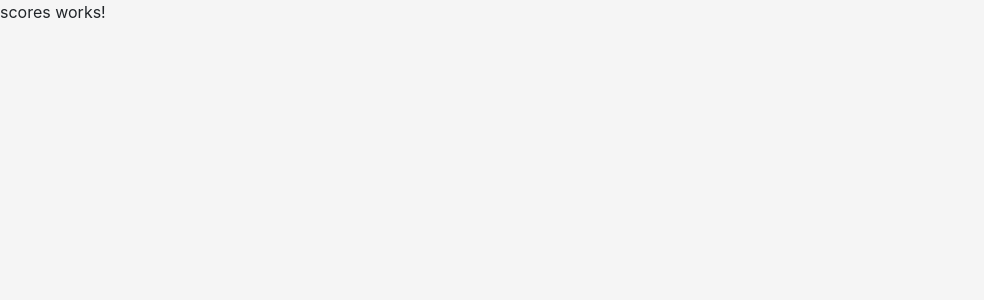
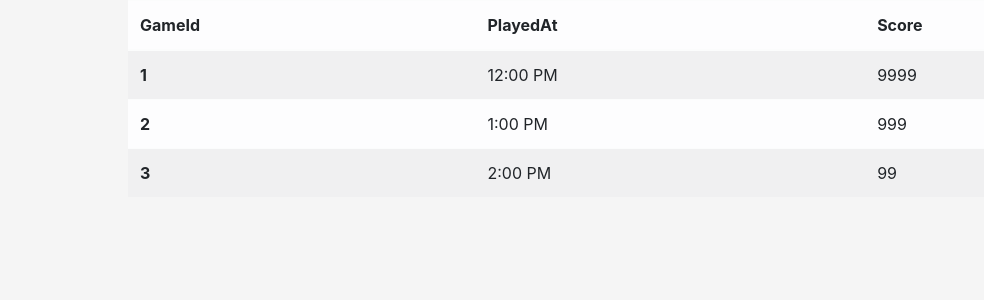
Before and after one commit to Sohamsahare/fcf_angular6, an Angular app: page /scores in a window 1280 px wide. Shown: the top 300 px of the page, without its empty margins (0-984 px from the left). Built offline with nearby package versions, Linux system fonts and the light colour scheme.

Commit message:
Added a initial scores table -> used data from class -> added json db file but didnt use it

```diff
--- /dev/null
+++ b/scores.json
@@ -0,0 +1,9 @@
+{
+    "Scores":[
+        {
+            "id" : 1,
+            "playedat" : "12:00",
+            "score" : 9999
+        }
+    ]
+}
--- a/src/app/scores/scores.component.css
+++ b/src/app/scores/scores.component.css
@@ -0,0 +1,5 @@
+.table{
+    width: 80%;
+    position: relative;
+    left:10%;
+}
--- a/src/app/scores/scores.component.html
+++ b/src/app/scores/scores.component.html
@@ -1,3 +1,16 @@
-<p>
-  scores works!
-</p>
+<table class="table table-light table-striped align-center">
+  <thead>
+    <tr>
+      <th scope="col">GameId</th>
+      <th scope="col">PlayedAt</th>
+      <th scope="col">Score</th>
+    </tr>
+  </thead>
+  <tbody>
+    <tr *ngFor = " let score of scores" >
+      <th scope="row">{{score.id}}</th>
+      <td>{{score.playedAt}}</td>
+      <td>{{score.score}}</td>
+    </tr>
+  </tbody>
+</table>
--- a/src/app/scores/scores.component.ts
+++ b/src/app/scores/scores.component.ts
@@ -1,4 +1,5 @@
 import { Component, OnInit } from '@angular/core';
+import { Scores } from './scores.model';
 
 @Component({
   selector: 'app-scores',
@@ -7,6 +8,11 @@ import { Component, OnInit } from '@angular/core';
 })
 export class ScoresComponent implements OnInit {
 
+  scores : Scores[] = [
+    { id: 1, playedAt: "12:00 PM", score: 9999 },
+    { id: 2, playedAt: "1:00 PM", score: 999 },
+    { id: 3, playedAt: "2:00 PM", score: 99 }
+  ] ;
   constructor() { }
 
   ngOnInit() {
--- /dev/null
+++ b/src/app/scores/scores.model.ts
@@ -0,0 +1,5 @@
+export class Scores{
+    id:number;
+    playedAt:string;
+    score:number;
+}
```
